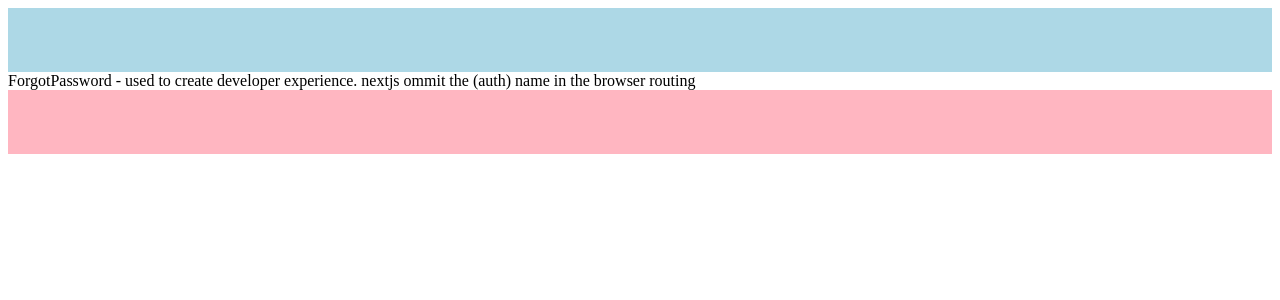
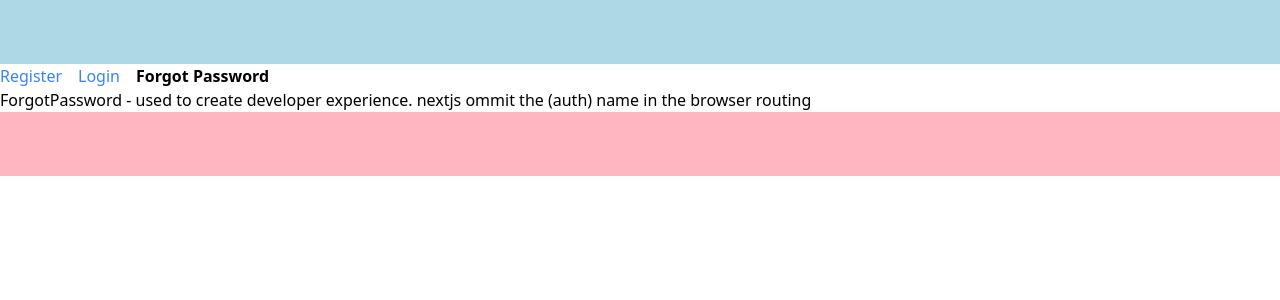
Before and after one commit to gemtunde/nextjs-14, a Next.js app: page /forgot-password in a window 1280 px wide. Shown: the top 300 px of the page. Built offline with nearby package versions, Linux system fonts and the light colour scheme.

Commit message:
active links

```diff
--- /dev/null
+++ b/src/app/(auth)/layout.tsx
@@ -0,0 +1,36 @@
+"use client";
+
+import Link from "next/link";
+import { usePathname } from "next/navigation";
+import "./style.css"
+
+const navLinks = [
+  { name: "Register", href: "/register" },
+  { name: "Login", href: "/login" },
+  { name: "Forgot Password", href: "/forgot-password" },
+];
+
+export default function AuthLayout({
+  children,
+}: {
+  children: React.ReactNode;
+}) {
+  const pathname = usePathname();
+  return (
+    <>
+      {navLinks.map((link) => {
+        const isActive = pathname.startsWith(link.href);
+        return (
+          <Link
+            href={link.href}
+            key={link.name}
+            className={isActive ? "font-bold mr-4" : "text-blue-500 mr-4"}
+          >
+            {link.name}
+          </Link>
+        );
+      })}
+      {children}
+    </>
+  );
+}
--- /dev/null
+++ b/src/app/(auth)/style.css
@@ -0,0 +1,3 @@
+@tailwind base;
+@tailwind components;
+@tailwind utilities;
```
